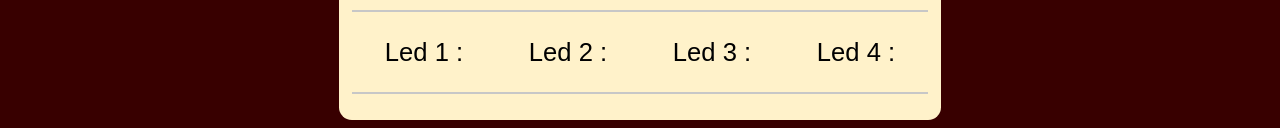
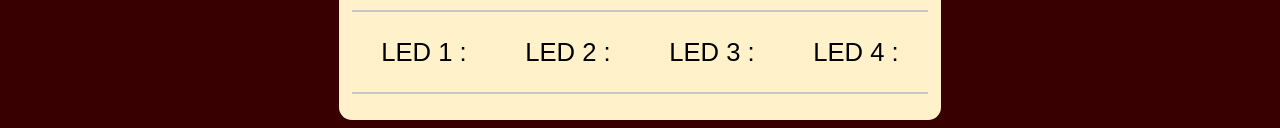
Before and after one commit to NuttZu/contest-29-10-68, a website: page dashboard-express-app/views/control.html in a window 1280 px wide. Shown: the part 332-460 px from the top of the page. Drawn offline with nearby package versions, Linux system fonts and the light colour scheme; no server answers; a web font is replaced by a local one.

Commit message:
fix led text indicator not work

```diff
--- a/dashboard-express-app/views/control.html
+++ b/dashboard-express-app/views/control.html
@@ -24,10 +24,10 @@
                         <div class="ledState" id="led4State"></div>
                     </div>
                     <div style="display: flex; flex-direction: row; margin-top: 0; justify-content: space-around;">
-                        <p style="font-size: 2vw;">Led 1 : </p>
-                        <p style="font-size: 2vw;">Led 2 : </p>
-                        <p style="font-size: 2vw;">Led 3 : </p>
-                        <p style="font-size: 2vw;">Led 4 : </p>
+                        <p id="led1Text" style="font-size: 2vw;">LED 1 : </p>
+                        <p id="led2Text" style="font-size: 2vw;">LED 2 : </p>
+                        <p id="led3Text" style="font-size: 2vw;">LED 3 : </p>
+                        <p id="led4Text" style="font-size: 2vw;">LED 4 : </p>
                     </div>
                 </div>
             </div>
```
